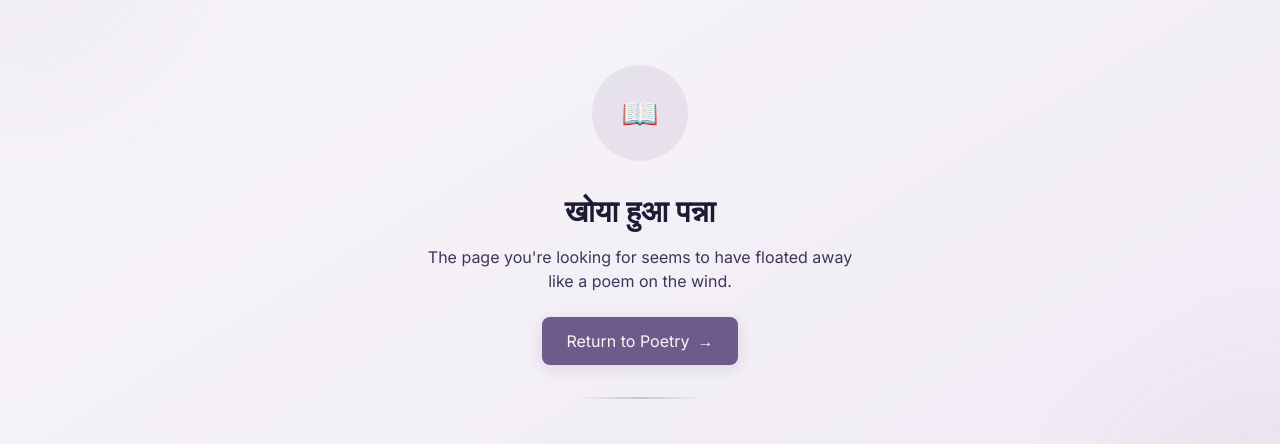
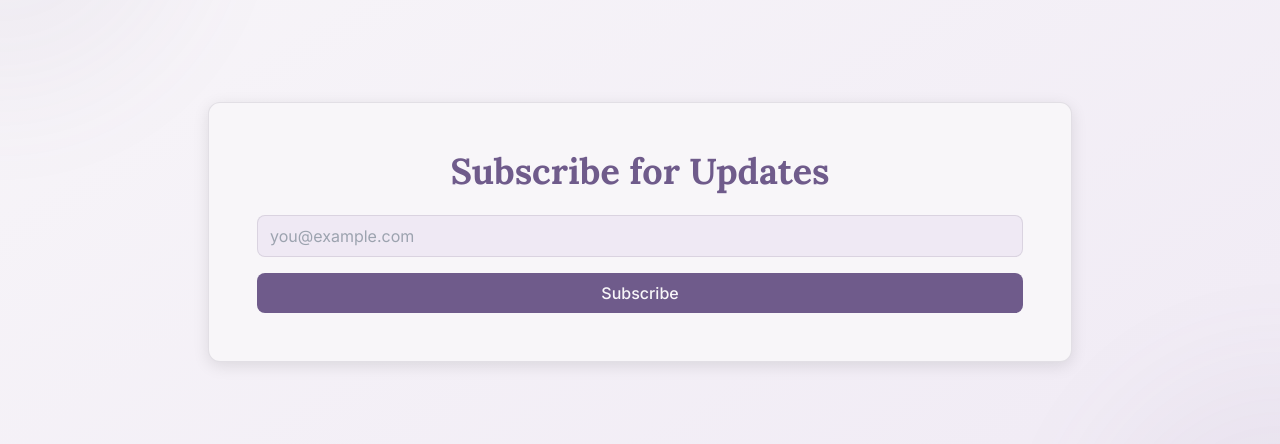
Before and after one commit to abhichandra21/PoetryByAbhishek, a React (Vite) app: page /subscribe in a window 1280 px wide. Shown: the part 154-598 px from the top of the page. Built offline with nearby package versions, Linux system fonts and the light colour scheme; no server answers; a web font is replaced by a local one.

Commit message:
Add email subscription feature

```diff
--- a/package.json
+++ b/package.json
@@ -15,7 +15,8 @@
     "framer-motion": "^12.10.1",
     "react": "^19.1.0",
     "react-dom": "^19.1.0",
-    "react-router-dom": "^7.5.3"
+    "react-router-dom": "^7.5.3",
+    "nodemailer": "^6.9.4"
   },
   "devDependencies": {
     "@eslint/js": "^9.25.0",
--- a/src/App.tsx
+++ b/src/App.tsx
@@ -9,6 +9,7 @@ import PoemBook from './components/PoemBook.tsx'
 import PoemIndex from './components/PoemIndex.tsx'
 import AuthorBio from './components/AuthorBio.tsx'
 import Contact from './components/Contact.tsx'
+import Subscribe from './components/Subscribe.tsx'
 import NotFound from './components/NotFound.tsx'
 // import DebugEnv from './components/DebugEnv'
 
@@ -77,6 +78,7 @@ function App() {
             <Route path="/read" element={<PoemBook />} />
             <Route path="/about" element={<AuthorBio />} />
             <Route path="/contact" element={<Contact />} />
+            <Route path="/subscribe" element={<Subscribe />} />
             <Route path="*" element={<NotFound />} />
           </Routes>
         </div>
--- a/src/components/LayoutHeader.tsx
+++ b/src/components/LayoutHeader.tsx
@@ -25,6 +25,7 @@ const LayoutHeader: FC<LayoutHeaderProps> = ({ darkMode, setDarkMode }) => {
     { path: '/', label: 'Index', labelHindi: 'सूची' },
     { path: '/about', label: 'About', labelHindi: 'परिचय' },
     { path: '/contact', label: 'Contact', labelHindi: 'संपर्क' },
+    { path: '/subscribe', label: 'Subscribe', labelHindi: 'सदस्यता' },
   ];
 
   return (
--- /dev/null
+++ b/src/components/Subscribe.tsx
@@ -0,0 +1,94 @@
+import { useState } from 'react'
+import { motion } from 'framer-motion'
+import { supabase } from '../lib/supabase'
+
+const Subscribe = () => {
+  const [email, setEmail] = useState('')
+  const [isSubmitting, setIsSubmitting] = useState(false)
+  const [status, setStatus] = useState<'idle' | 'success' | 'error'>('idle')
+
+  const handleSubmit = async (e: React.FormEvent) => {
+    e.preventDefault()
+    if (!email.trim()) return
+    setIsSubmitting(true)
+    try {
+      const { error } = await supabase
+        .from('subscriptions')
+        .insert([{ email: email.trim() }])
+      if (error) throw error
+      setStatus('success')
+      setEmail('')
+    } catch (err) {
+      console.error('Error subscribing:', err)
+      setStatus('error')
+    } finally {
+      setIsSubmitting(false)
+      setTimeout(() => setStatus('idle'), 3000)
+    }
+  }
+
+  const fadeInUp = {
+    hidden: { opacity: 0, y: 20 },
+    visible: { opacity: 1, y: 0 }
+  }
+
+  return (
+    <motion.div
+      initial="hidden"
+      animate="visible"
+      variants={fadeInUp}
+      transition={{ duration: 0.6 }}
+      className="max-w-4xl mx-auto px-4 py-8"
+    >
+      <div className="bg-paper-light dark:bg-paper-dark rounded-xl p-8 md:p-12 shadow-medium border border-ink-light/10 dark:border-ink-dark/10">
+        <motion.h1
+          variants={fadeInUp}
+          className="text-3xl md:text-4xl font-bold hindi text-accent-light dark:text-accent-dark mb-6 text-center"
+        >
+          Subscribe for Updates
+        </motion.h1>
+        <form onSubmit={handleSubmit} className="space-y-4">
+          <input
+            type="email"
+            value={email}
+            onChange={(e) => setEmail(e.target.value)}
+            required
+            placeholder="you@example.com"
+            className="w-full px-3 py-2 border border-ink-light/10 dark:border-ink-dark/10 rounded-lg bg-paper-accent dark:bg-paper-dark-accent focus:border-accent-light dark:focus:border-accent-dark outline-none transition-colors"
+          />
+          <button
+            type="submit"
+            disabled={isSubmitting}
+            className={`w-full py-2 px-4 rounded-lg font-medium transition-colors ${
+              isSubmitting
+                ? 'bg-accent-light/50 dark:bg-accent-dark/50 text-paper-light dark:text-paper-dark cursor-not-allowed'
+                : 'bg-accent-light dark:bg-accent-dark hover:bg-accent-hover-light dark:hover:bg-accent-hover-dark text-paper-light dark:text-paper-dark'
+            }`}
+          >
+            {isSubmitting ? 'Subscribing...' : 'Subscribe'}
+          </button>
+        </form>
+        {status === 'success' && (
+          <motion.p
+            initial={{ opacity: 0, y: 10 }}
+            animate={{ opacity: 1, y: 0 }}
+            className="text-states-success text-sm text-center"
+          >
+            Thank you! You will be notified when new poems are published.
+          </motion.p>
+        )}
+        {status === 'error' && (
+          <motion.p
+            initial={{ opacity: 0, y: 10 }}
+            animate={{ opacity: 1, y: 0 }}
+            className="text-states-error text-sm text-center"
+          >
+            Sorry, there was an error. Please try again later.
+          </motion.p>
+        )}
+      </div>
+    </motion.div>
+  )
+}
+
+export default Subscribe
--- a/src/types/index.ts
+++ b/src/types/index.ts
@@ -11,3 +11,9 @@ export interface Poem {
   romanizedLines?: string[];
   translations?: Record<string, string>;
 }
+
+export interface Subscriber {
+  id: string
+  email: string
+  created_at: string
+}
```
Also changed, not shown: scripts/notify-subscribers.mjs (added, +58 -0 lines), 1 other file (tests, documents, lock files or other folders).
